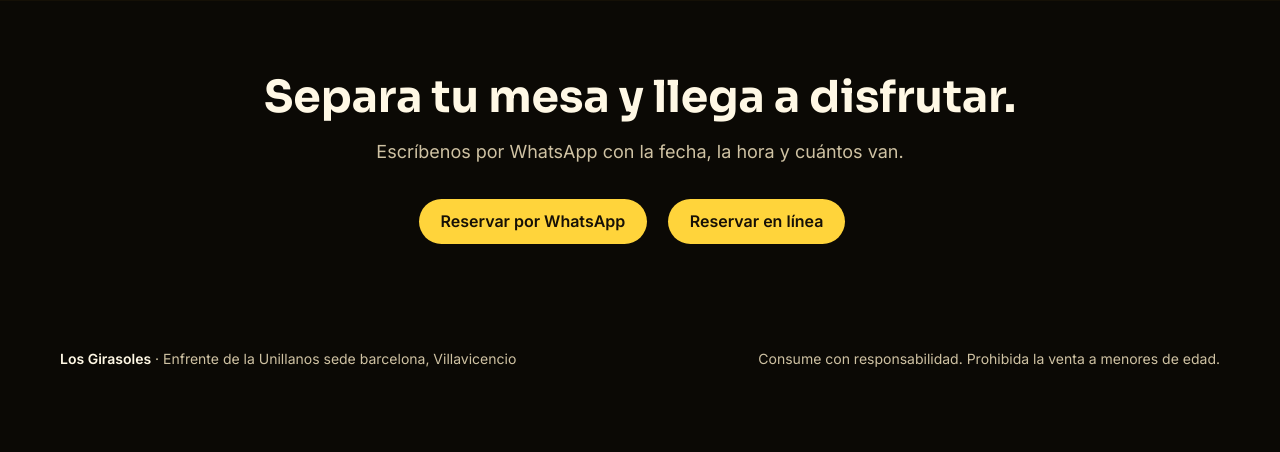
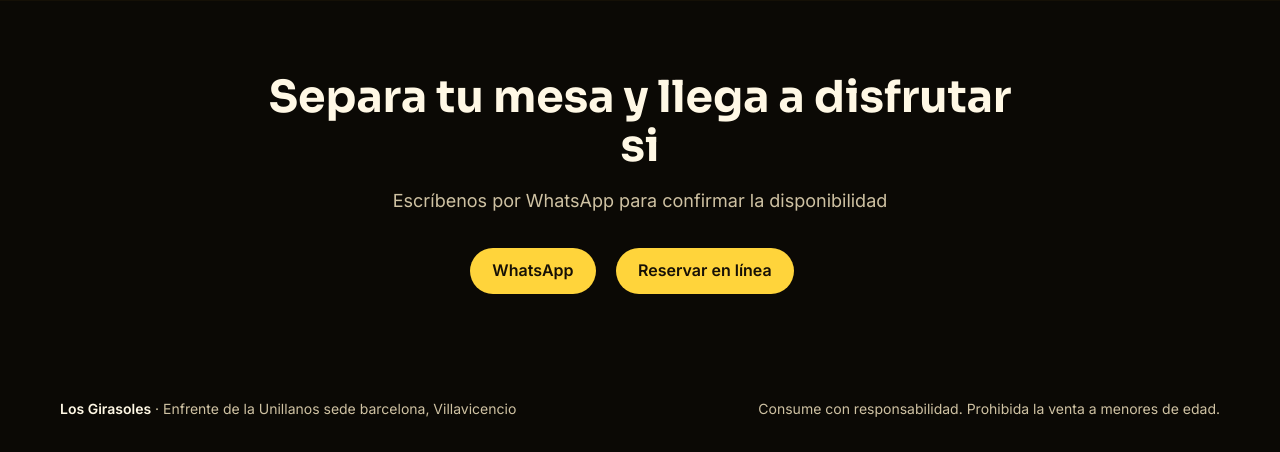
Before and after one commit to zLogout/Sistema-de-Informacion-bar, a Flask app: page / in a window 1280 px wide. Shown: the part 3127-3579 px from the top of the page. Before the commit the page ends 3494 px from the top, so only its background shows below. Run offline with Flask 3, Linux system fonts and the light colour scheme; data that the repository does not hold is empty; some libraries are stand-ins or nearby versions.

Commit message:
csv change

```diff
--- a/templates/index.html
+++ b/templates/index.html
@@ -77,9 +77,9 @@
 </section>
 
 <section class="sec" id="reservar" style=><div class="w" style="text-align:center">
-<h2 style="margin-left:auto;margin-right:auto">Separa tu mesa y llega a disfrutar.</h2>
-<p class="lead" style="margin:0 auto 32px">Escríbenos por WhatsApp con la fecha, la hora y cuántos van.</p>
-<a class="btn pri" href="https://wa.me/">Reservar por WhatsApp</a>
+<h2 style="margin-left:auto;margin-right:auto">Separa tu mesa y llega a disfrutar si </h2>
+<p class="lead" style="margin:0 auto 32px">Escríbenos por WhatsApp para confirmar la disponibilidad</p>
+<a class="btn pri" href="https://wa.me/">WhatsApp</a>
 <a class="btn pri" href="{{ url_for('mostrar_reservas') }}">Reservar en línea</a>
 </div></section>
 
```
